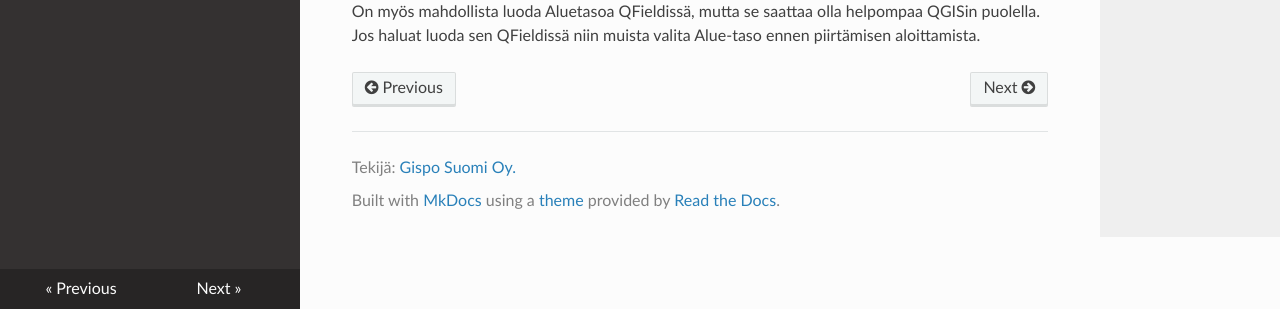
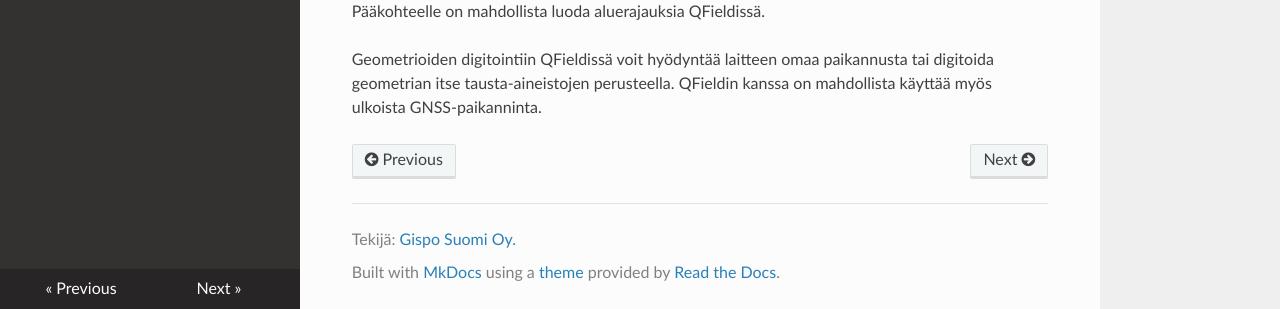
Before and after one commit to finnish-heritage-agency/museovirasto-qfield, an MkDocs documentation site: the page built from docs/3_qfield.md, in a window 1280 px wide and 900 px high, scrolled down 1588 px, cut to the strip 591-900 px from the top of the window. Built offline with MkDocs 1.6.1, drawn with Linux system fonts in a browser that asks for light colours; nearby versions of some CDN libraries; some of the changed text lies outside the part shown.

Commit message:
Update 3_qfield.md

```diff
--- a/docs/3_qfield.md
+++ b/docs/3_qfield.md
@@ -18,4 +18,6 @@ Voit lisätä pääkohteelle myös useamman alakohteen.
 
 <img src="img/Lisaa_alakohde.gif" alt="Alakohteen lisäämistä" width="300">
 
-On myös mahdollista luoda Aluetasoa QFieldissä, mutta se saattaa olla helpompaa QGISin puolella. Jos haluat luoda sen QFieldissä niin muista valita Alue-taso ennen piirtämisen aloittamista.
+Pääkohteelle on mahdollista luoda aluerajauksia QFieldissä.
+
+Geometrioiden digitointiin QFieldissä voit hyödyntää laitteen omaa paikannusta tai digitoida geometrian itse tausta-aineistojen perusteella. QFieldin kanssa on mahdollista käyttää myös ulkoista GNSS-paikanninta.
```
Also changed, not shown: other parts of docs/3_qfield.md (+1 -1 lines).
